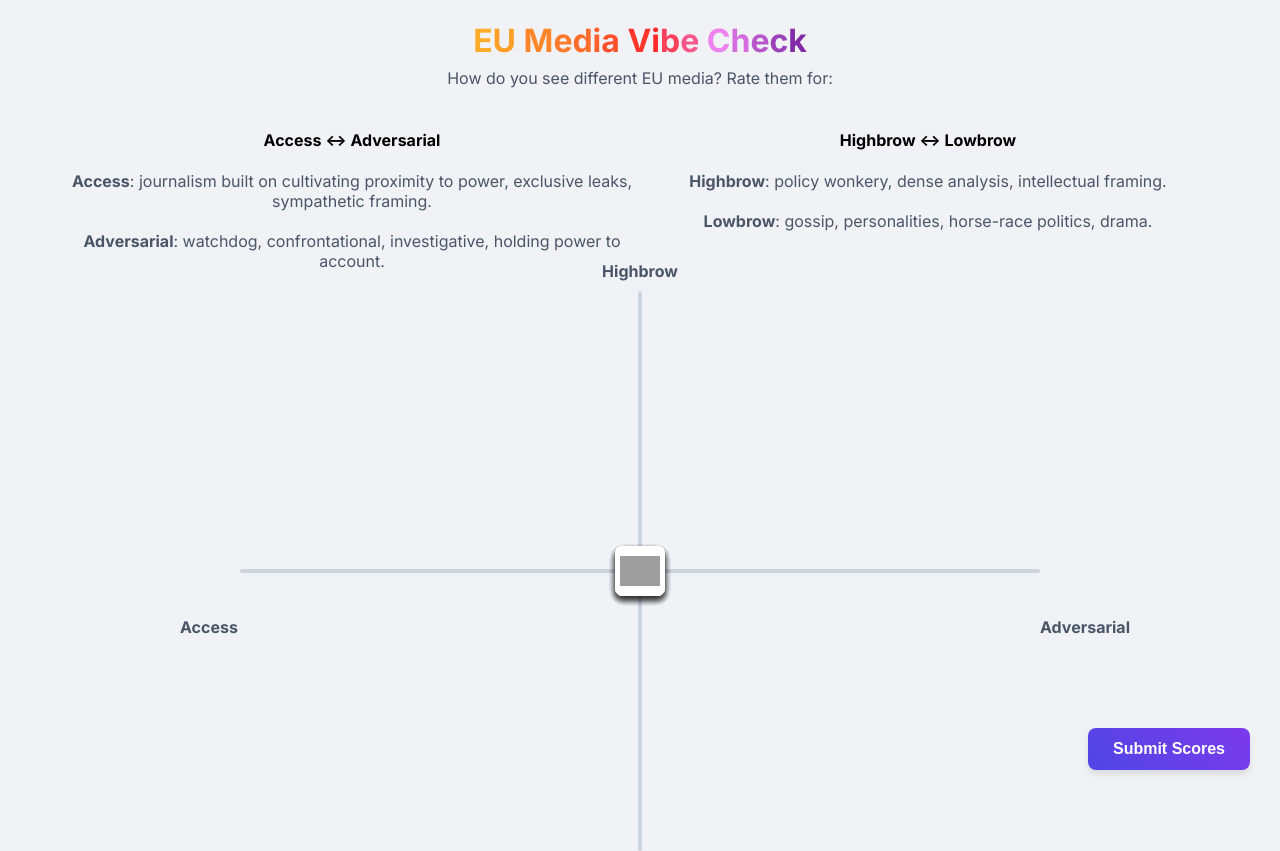
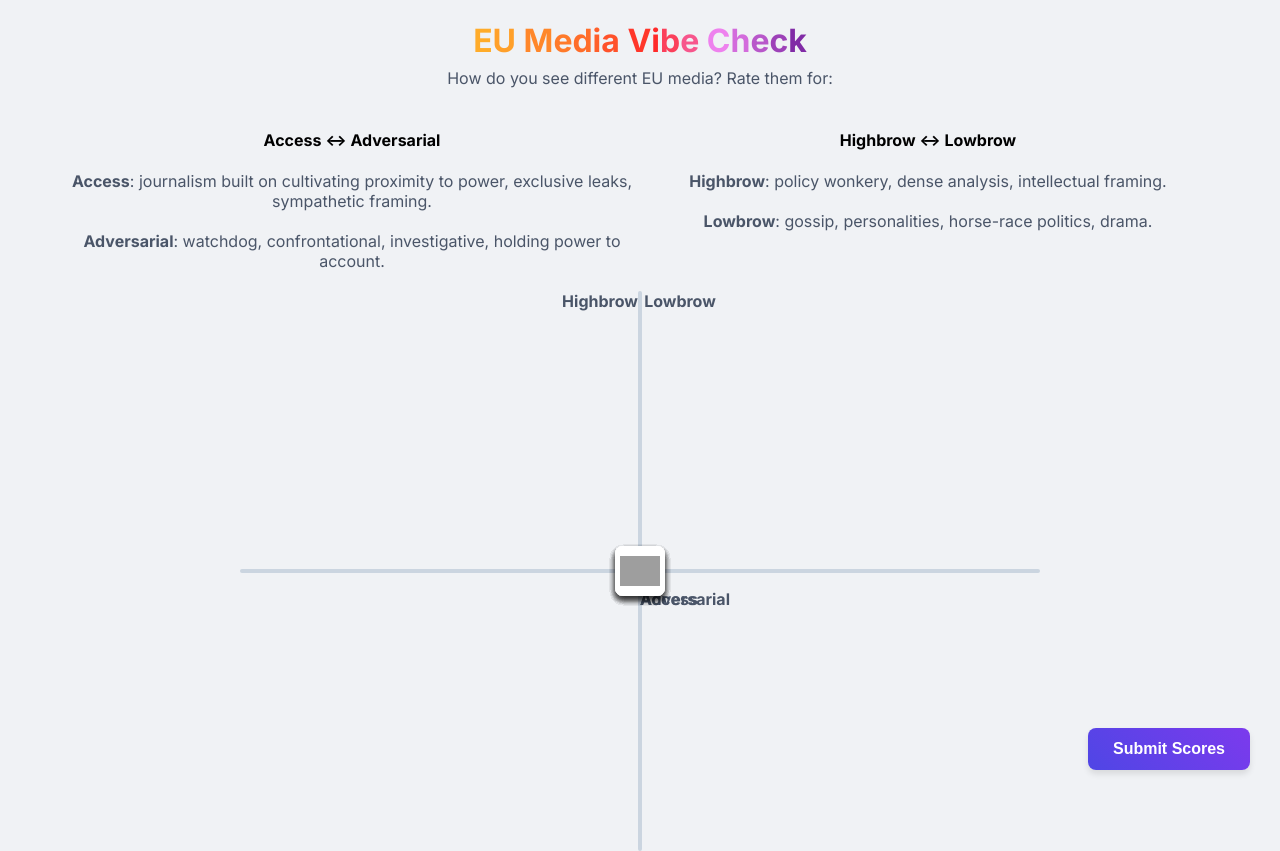
Before and after one commit to hackejandro/eu-media-poll, a plain HTML site: page index.html in a window 1280 px wide. Drawn offline with Linux system fonts and the light colour scheme; grey boxes are pictures that could not be loaded; a script that the page names is missing.

Commit message:
Update index.html

```diff
--- a/index.html
+++ b/index.html
@@ -47,7 +47,7 @@
 
         /* Main container for the axes and logos */
         #main-container {
-            width: 90vw;
+            width: 80vw;
             height: 70vh;
             max-width: 800px;
             max-height: 600px;
@@ -83,10 +83,10 @@
             font-weight: bold;
             color: #4a5568;
         }
-        #label-access { left: -60px; top: 60%; transform: translateY(-50%); }
-        #label-adversarial { right: -90px; top: 60%; transform: translateY(-50%); }
-        #label-highbrow { top: -30px; left: 50%; transform: translateX(-50%); }
-        #label-lowbrow { bottom: -30px; left: 50%; transform: translateX(-50%); }
+        #label-access {  top: 55%; transform: translateY(-50%); }
+        #label-adversarial { top: 55%; transform: translateY(-50%); }
+        #label-highbrow {  left: 45%; transform: translateX(-50%); }
+        #label-lowbrow {  left: 55%; transform: translateX(-50%); }
 
         /* Styling for the draggable logo containers */
         .logo-container {
```
